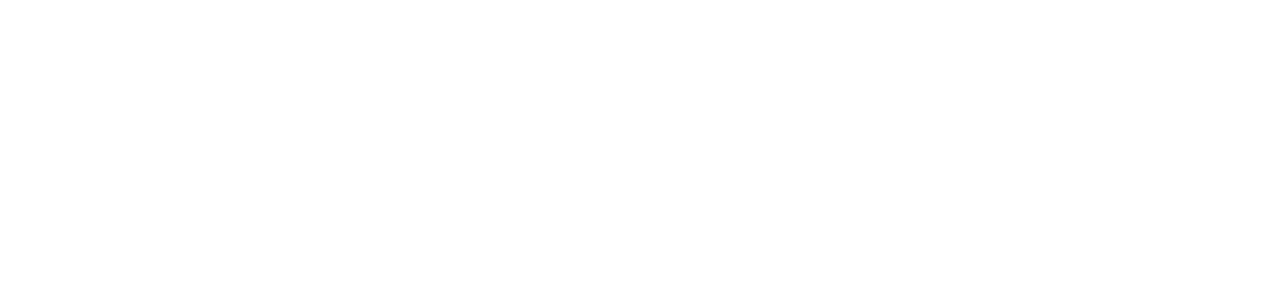
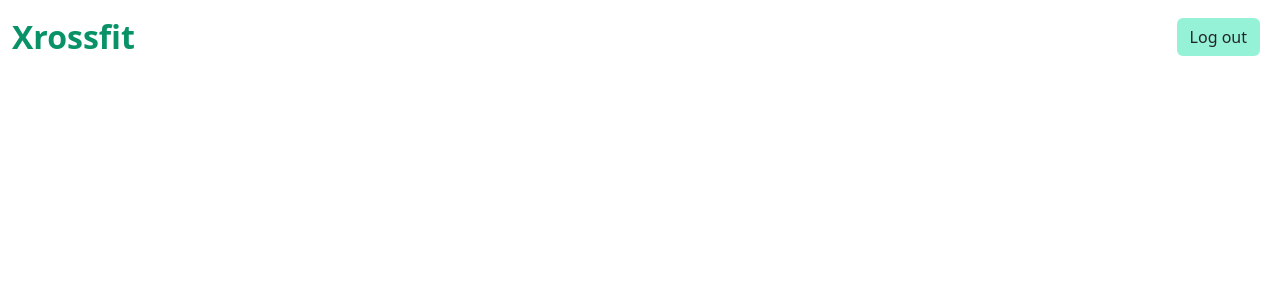
Before and after one commit to HETARTH7/xrossfit-server, a React (Create React App) app in the folder client/: page /admin in a window 1280 px wide. Before the commit this address had no page. Shown: the top 300 px of the page. Built offline with nearby package versions, Linux system fonts and the light colour scheme.

Commit message:
create adminpage and add quotes

```diff
--- a/client/src/App.js
+++ b/client/src/App.js
@@ -1,10 +1,11 @@
 import { BrowserRouter, Routes, Route } from "react-router-dom";
+import "bootstrap/dist/css/bootstrap.min.css";
 import Login from "./components/Login/Login.jsx";
 import Signup from "./components/Signup/Signup.jsx";
 import Root from "./components/Root/Root.jsx";
 import Home from "./components/Home/Home.jsx";
 import Track from "./components/Track/Track.jsx";
-import "bootstrap/dist/css/bootstrap.min.css";
+import Admin from "./components/Admin/Admin.jsx";
 
 function App() {
   return (
@@ -17,6 +18,7 @@ function App() {
             <Route path="/signup" element={<Signup />} />
             <Route path="/home" element={<Home />} />
             <Route path="/track" element={<Track />} />
+            <Route path="/admin" element={<Admin />} />
           </Routes>
         </div>
       </BrowserRouter>
--- /dev/null
+++ b/client/src/components/Admin/Admin.jsx
@@ -0,0 +1,42 @@
+import React from "react";
+import { Link, useNavigate } from "react-router-dom";
+import { useLogout } from "../../hooks/useLogout";
+
+const Admin = () => {
+  const { logout } = useLogout();
+  const navigate = useNavigate();
+
+  const handleClick = () => {
+    logout();
+    navigate("/");
+  };
+  return (
+    <div>
+      <nav className="navbar navbar-expand-lg">
+        <div className="container-fluid">
+          <Link
+            style={{ color: "#099268" }}
+            className="navbar-brand fs-2 fw-bold"
+            to={"/admin"}
+          >
+            Xrossfit
+          </Link>
+
+          <ul className="navbar-nav mb-2 mb-lg-0">
+            <li className="nav-item nav-link">
+              <button
+                style={{ background: "#96f2d7" }}
+                className="btn rounded"
+                onClick={handleClick}
+              >
+                Log out
+              </button>
+            </li>
+          </ul>
+        </div>
+      </nav>
+    </div>
+  );
+};
+
+export default Admin;
--- a/client/src/components/Root/Root.jsx
+++ b/client/src/components/Root/Root.jsx
@@ -1,8 +1,23 @@
-import React from "react";
+import React, { useEffect, useState } from "react";
 import { Link } from "react-router-dom";
 import "./Root.css";
 
 const Root = () => {
+  const [quote, setQuote] = useState("");
+  const [author, setAuthor] = useState("");
+
+  useEffect(() => {
+    const fetchQuote = async () => {
+      const response = await fetch(
+        "https://api.api-ninjas.com/v1/quotes?category=fitness",
+        { headers: { "X-Api-Key": "oJbcw7kiaA43VS3s9GgOWw==Bs5U6TODXVKbUqyH" } }
+      );
+      const json = await response.json();
+      setQuote(json[0].quote);
+      setAuthor(json[0].author);
+    };
+    fetchQuote();
+  }, []);
   return (
     <div>
       <div className="text-center">
@@ -22,6 +37,8 @@ const Root = () => {
         <Link className="button btn fs-4" to="/signup">
           Signup
         </Link>
+        <p className="blockquote mt-5 text-success">{quote}</p>
+        <p className="blockquote-footer">{author}</p>
       </div>
     </div>
   );
--- a/client/src/hooks/useLogin.js
+++ b/client/src/hooks/useLogin.js
@@ -27,7 +27,7 @@ export const useLogin = () => {
       localStorage.setItem("user", JSON.stringify(json));
       dispatch({ type: "LOGIN", payload: json });
       setIsLoading(false);
-      navigate("/home");
+      json.role === "user" ? navigate("/home") : navigate("/admin");
     }
   };
 
```
Also changed, not shown: client/src/components/Admin/Admin.css (added).
